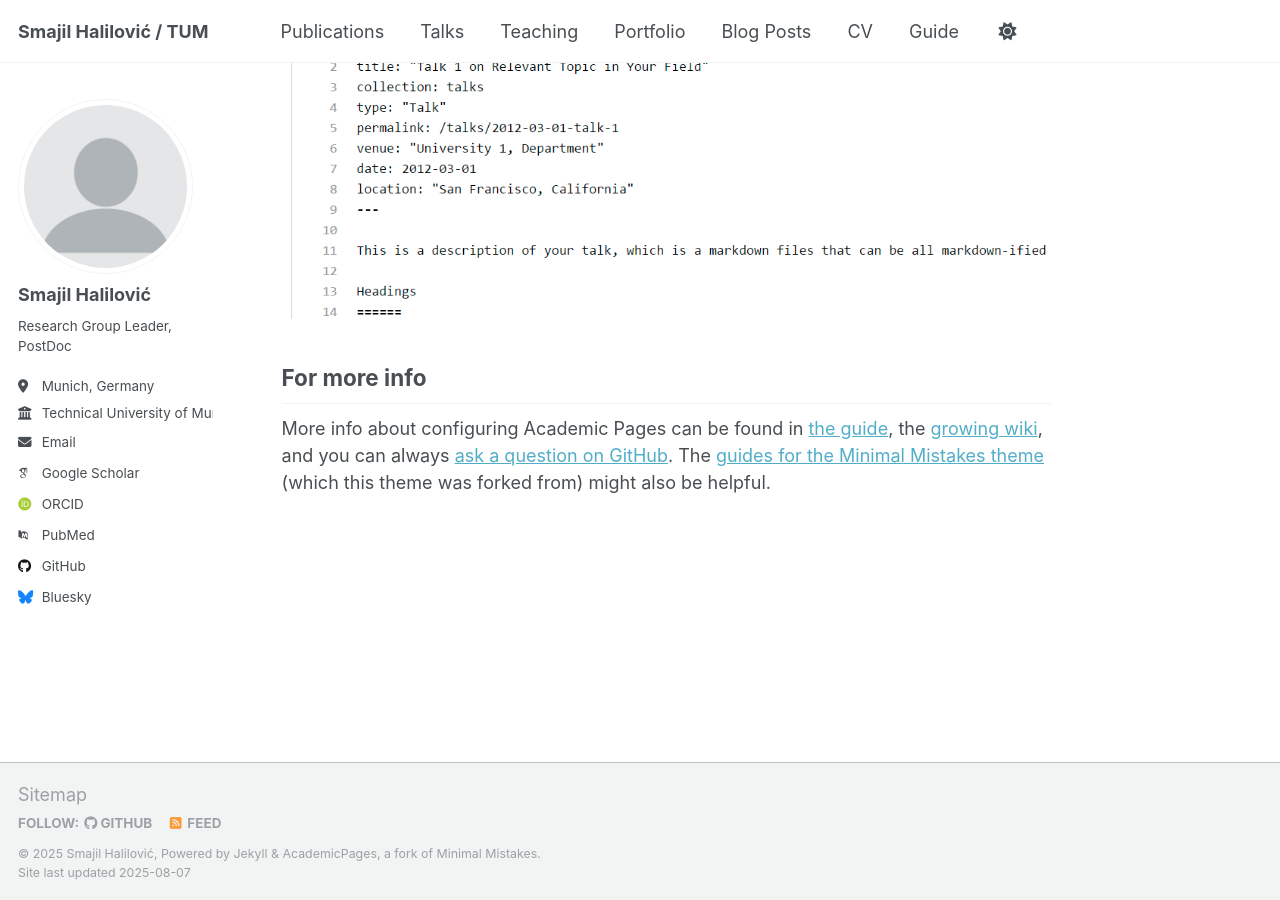
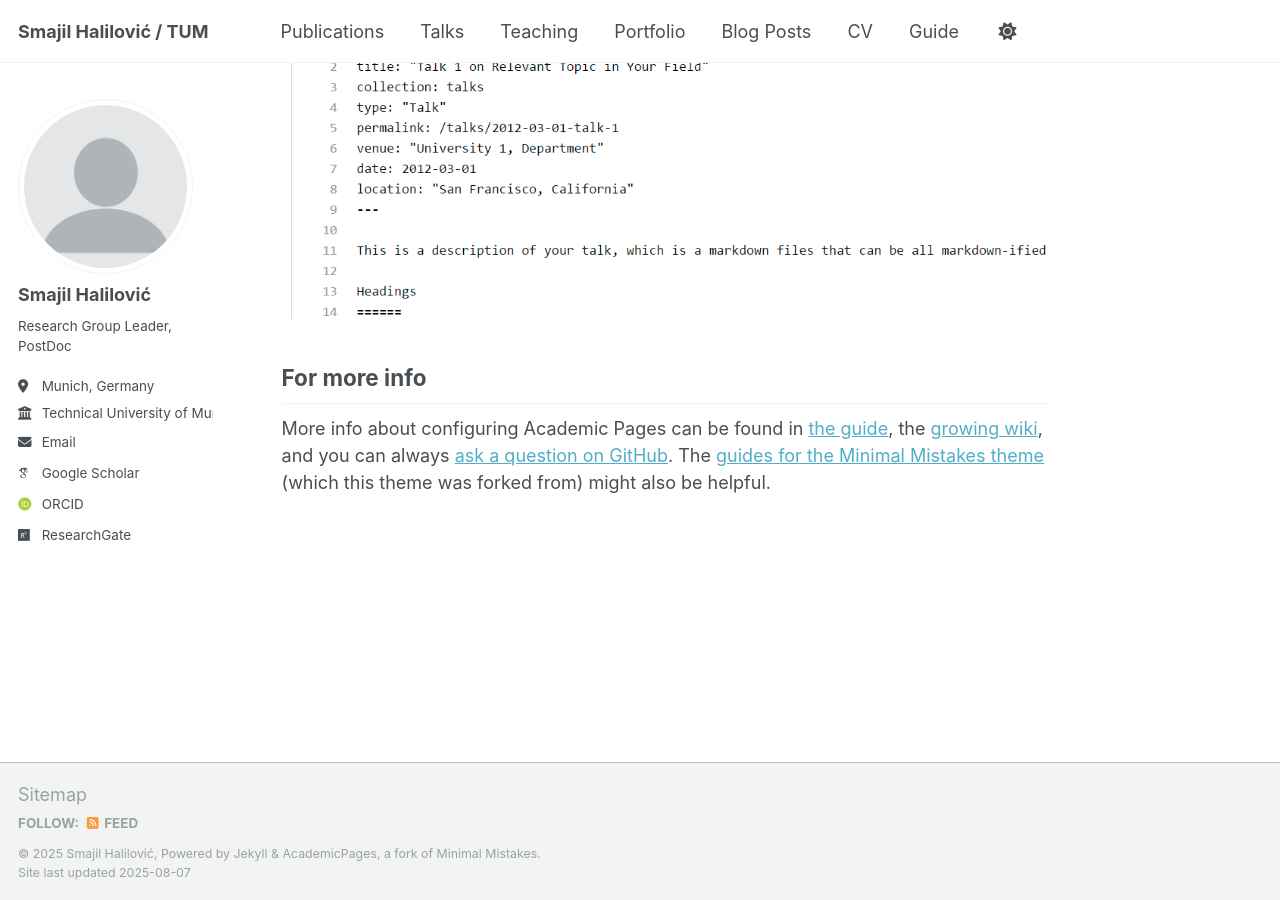
Before and after one commit to SHalilovic/shalilovic.github.io, a Jekyll site: the page built from _pages/about.md, in a window 1280 px wide and 900 px high, scrolled down 2880 px. Built offline with Jekyll 4.4.1, drawn with Linux system fonts in a browser that asks for light colours; some web fonts are replaced; a script that is not in the unit is left out; part of the change alters nothing that is shown.

Commit message:
Update _config.yml

```diff
--- a/_config.yml
+++ b/_config.yml
@@ -34,26 +34,26 @@ author:
   # Academic websites
   academia         : # URL
   arxiv            : # URL - Update with the correct link to your profile
-  googlescholar    : "https://scholar.google.com/citations?user=PS_CX0AAAAAJ"
+  googlescholar    : "https://scholar.google.com/citations?user=A0qRXBEAAAAJ"
   inspire-hep      : # URL
   impactstory      : # URL
-  orcid            : "http://orcid.org/yourorcidurl"
+  orcid            : "https://orcid.org/0000-0002-2024-8201"
   semantic         : # URL
-  pubmed           : "https://www.ncbi.nlm.nih.gov/pubmed/?term=john+snow"
-  researchgate     : # URL
+  pubmed           : #"https://www.ncbi.nlm.nih.gov/pubmed/?term=john+snow"
+  researchgate     : "https://www.researchgate.net/profile/Smajil-Halilovic?ev=hdr_xprf"
   scopus           : # URL
 
   # Repositories and software development
   bitbucket        : # Username - Update with your username on the site
   codepen          : # Username
   dribbble         : # Username
-  github           : "academicpages"
+  github           : #"academicpages"
   kaggle           : # Username
   stackoverflow    : # User number or user number and name (i.e., use "1" or "1/jeff-atwood")
 
   # Social media
   artstation       : # Username
-  bluesky          : "bsky.app" # Replace this with you Bluesky username
+  bluesky          : #"bsky.app" # Replace this with you Bluesky username
   facebook         : # Username
   flickr           : # Username
   foursquare       : # Username
```
